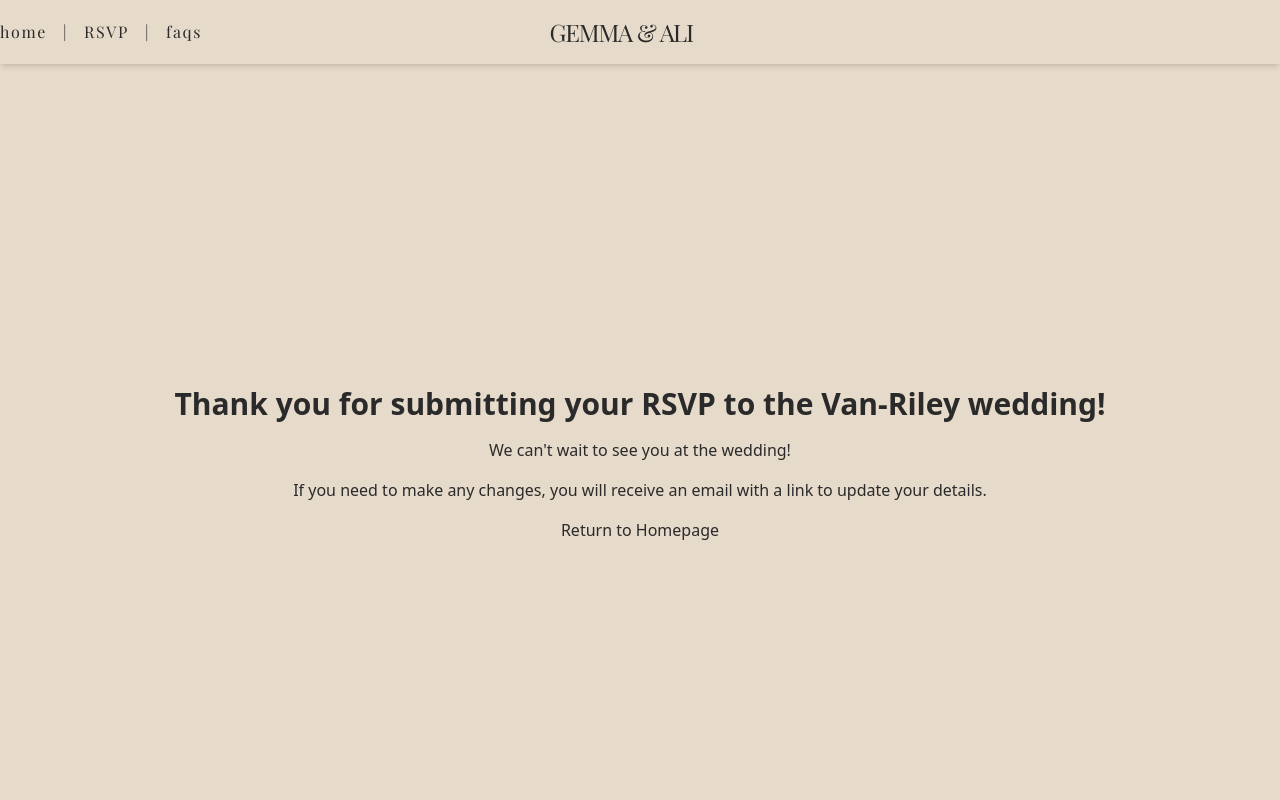
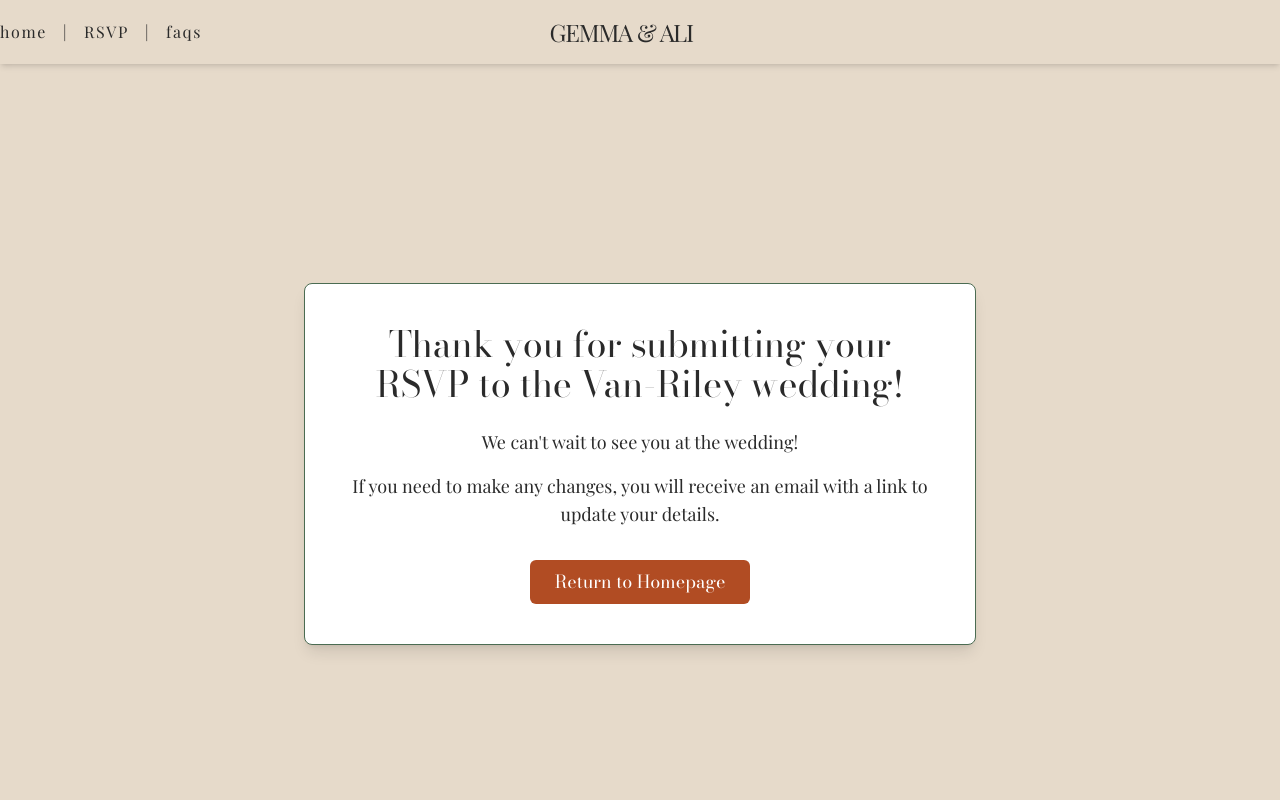
Before and after one commit to abigailridley/vanriley-wedding-site, a Next.js app: page /success in a window 1280 px wide. Shown: the top 800 px of the page. Built offline with nearby package versions, Linux system fonts and the light colour scheme.

Commit message:
success page styling

```diff
--- a/src/app/success/page.tsx
+++ b/src/app/success/page.tsx
@@ -6,27 +6,35 @@ import { Suspense } from "react";
 const Success = () => {
   const router = useRouter();
   const searchParams = useSearchParams();
-  const type = searchParams?.get("type"); // Get the 'type' from the URL
+  const type = searchParams?.get("type");
 
   return (
-    <div className="h-screen flex justify-center items-center">
-      <div className="text-center space-y-4">
-        <h1 className="text-3xl font-bold">
+    <div className="min-h-screen bg-tan flex items-center justify-center px-4 py-16">
+      <div className="bg-white max-w-2xl w-full text-center p-10 rounded-lg shadow-lg border border-green">
+        <h1 className="text-3xl sm:text-4xl font-bodoni text-hunter-green mb-6">
           {type === "update"
             ? "Thank you for updating your RSVP to the Van-Riley wedding!"
             : "Thank you for submitting your RSVP to the Van-Riley wedding!"}
         </h1>
-        <p>
+
+        <p className="text-lg font-playfair text-dark-grey mb-4">
           {type === "update"
             ? "You will receive an email confirming your changes."
             : "We can't wait to see you at the wedding!"}
         </p>
-        <p>
+
+        <p className="text-lg font-playfair text-dark-grey mb-8">
           {type === "update"
             ? "If you need to make any further changes, you will receive an email with a link to update your details."
             : "If you need to make any changes, you will receive an email with a link to update your details."}
         </p>
-        <button onClick={() => router.push("/")}>Return to Homepage</button>
+
+        <button
+          onClick={() => router.push("/")}
+          className="bg-orange text-white font-bodoni text-lg px-6 py-2 rounded-md hover:bg-burnt-orange/90 focus:outline-none focus:ring-2 focus:ring-hunter-green transition"
+        >
+          Return to Homepage
+        </button>
       </div>
     </div>
   );
```
